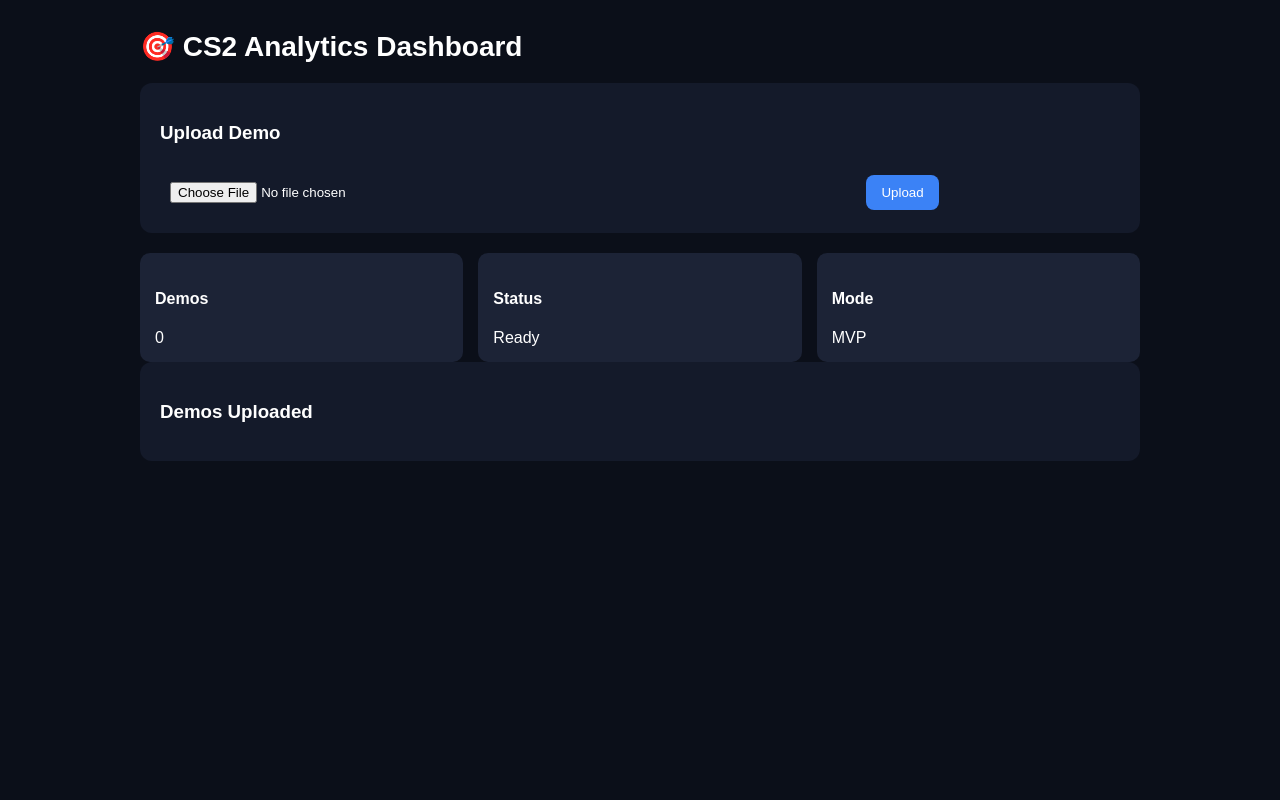
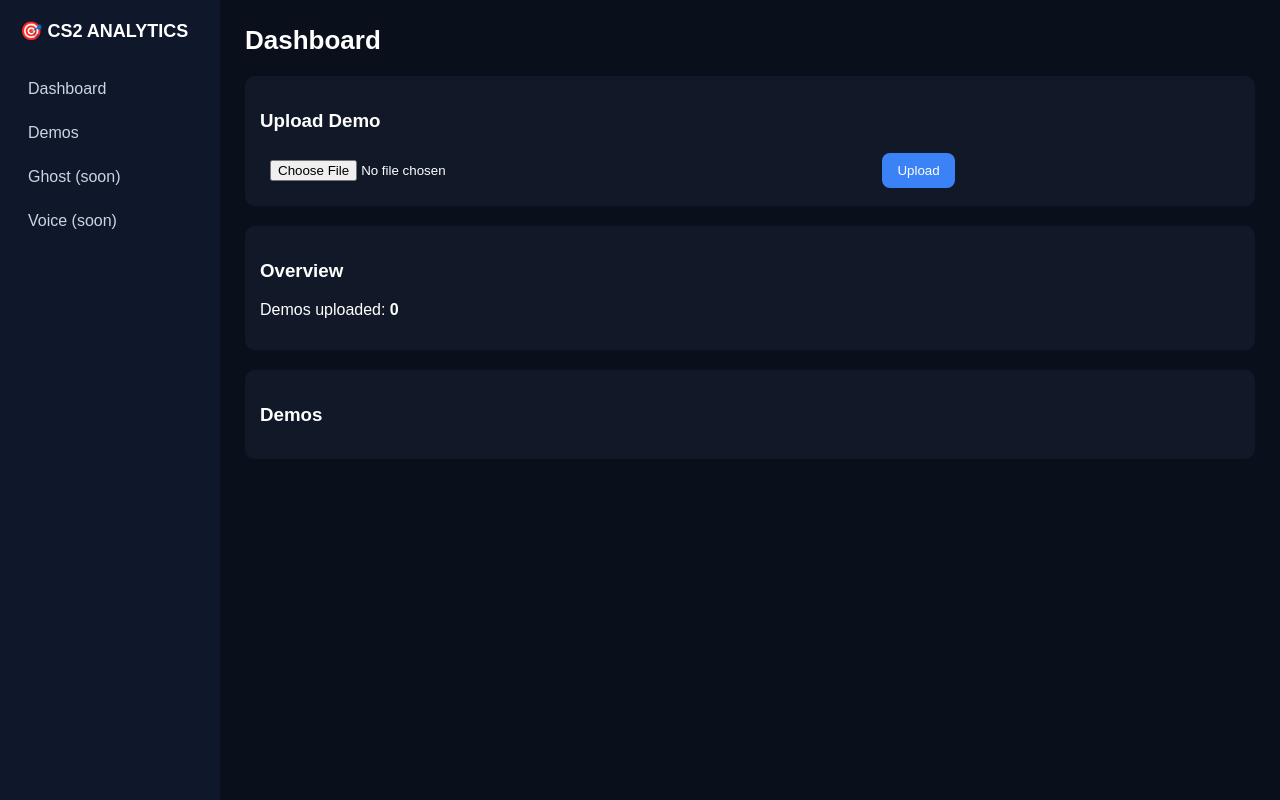
Before and after one commit to franciscompereira202212-hue/cs2-analytics-mvp, a website: page public/index.html in a window 1280 px wide. Drawn offline with Linux system fonts and the light colour scheme; no server answers.

Commit message:
Update index.html

```diff
--- a/public/index.html
+++ b/public/index.html
@@ -8,82 +8,110 @@
     body {
       margin: 0;
       font-family: Arial;
-      background: #0b0f19;
-      color: #ffffff;
+      background: #0a0f1c;
+      color: white;
+      display: flex;
     }
 
-    .container {
-      padding: 30px;
-      max-width: 1000px;
-      margin: auto;
+    /* SIDEBAR */
+    .sidebar {
+      width: 220px;
+      background: #0f172a;
+      height: 100vh;
+      padding: 20px;
+      box-sizing: border-box;
     }
 
-    .header {
-      font-size: 28px;
+    .logo {
+      font-size: 18px;
+      font-weight: bold;
+      margin-bottom: 30px;
+    }
+
+    .nav {
+      display: flex;
+      flex-direction: column;
+      gap: 10px;
+    }
+
+    .nav a {
+      color: #cbd5e1;
+      text-decoration: none;
+      padding: 8px;
+      border-radius: 6px;
+    }
+
+    .nav a:hover {
+      background: #1e293b;
+    }
+
+    /* MAIN */
+    .main {
+      flex: 1;
+      padding: 25px;
+    }
+
+    .title {
+      font-size: 26px;
       font-weight: bold;
       margin-bottom: 20px;
     }
 
     .card {
-      background: #141a2a;
-      padding: 20px;
-      border-radius: 12px;
+      background: #111827;
+      padding: 15px;
+      border-radius: 10px;
       margin-bottom: 20px;
     }
 
     input {
       padding: 10px;
-      width: 70%;
-      margin-top: 10px;
+      width: 60%;
     }
 
     button {
       padding: 10px 15px;
-      margin-left: 10px;
       background: #3b82f6;
       border: none;
       color: white;
       border-radius: 8px;
       cursor: pointer;
+      margin-left: 10px;
     }
 
     button:hover {
       background: #2563eb;
     }
 
-    .grid {
-      display: grid;
-      grid-template-columns: repeat(3, 1fr);
-      gap: 15px;
-      margin-top: 20px;
-    }
-
-    .box {
-      background: #1c2336;
-      padding: 15px;
-      border-radius: 10px;
+    ul {
+      padding-left: 18px;
     }
 
     a {
       color: #60a5fa;
       text-decoration: none;
     }
-
-    a:hover {
-      text-decoration: underline;
-    }
-
-    ul {
-      padding-left: 18px;
-    }
   </style>
 </head>
 
 <body>
 
-<div class="container">
+<!-- SIDEBAR -->
+<div class="sidebar">
+  <div class="logo">🎯 CS2 ANALYTICS</div>
 
-  <div class="header">🎯 CS2 Analytics Dashboard</div>
+  <div class="nav">
+    <a href="#">Dashboard</a>
+    <a href="#">Demos</a>
+    <a href="#">Ghost (soon)</a>
+    <a href="#">Voice (soon)</a>
+  </div>
+</div>
+
+<!-- MAIN -->
+<div class="main">
+
+  <div class="title">Dashboard</div>
 
   <!-- UPLOAD -->
   <div class="card">
@@ -94,28 +122,14 @@
   </div>
 
   <!-- STATS -->
-  <div class="grid">
-
-    <div class="box">
-      <h4>Demos</h4>
-      <div id="count">0</div>
-    </div>
-
-    <div class="box">
-      <h4>Status</h4>
-      <div>Ready</div>
-    </div>
-
-    <div class="box">
-      <h4>Mode</h4>
-      <div>MVP</div>
-    </div>
-
+  <div class="card">
+    <h3>Overview</h3>
+    <p>Demos uploaded: <b id="count">0</b></p>
   </div>
 
-  <!-- LISTA -->
+  <!-- LIST -->
   <div class="card">
-    <h3>Demos Uploaded</h3>
+    <h3>Demos</h3>
     <ul id="list"></ul>
   </div>
 
```
